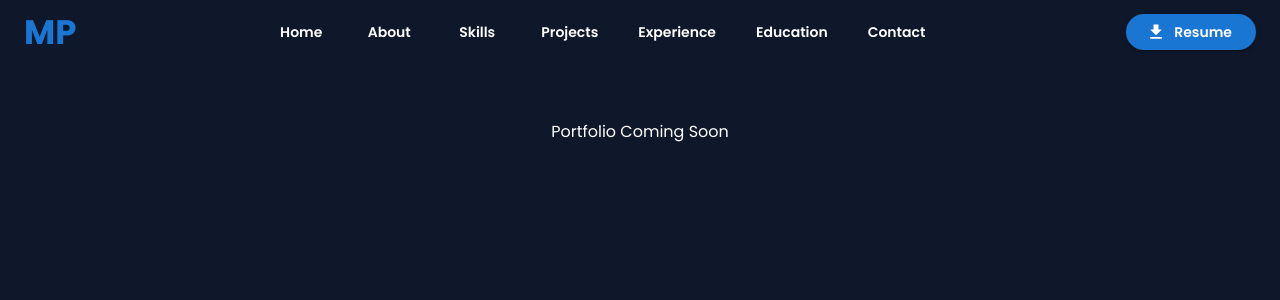
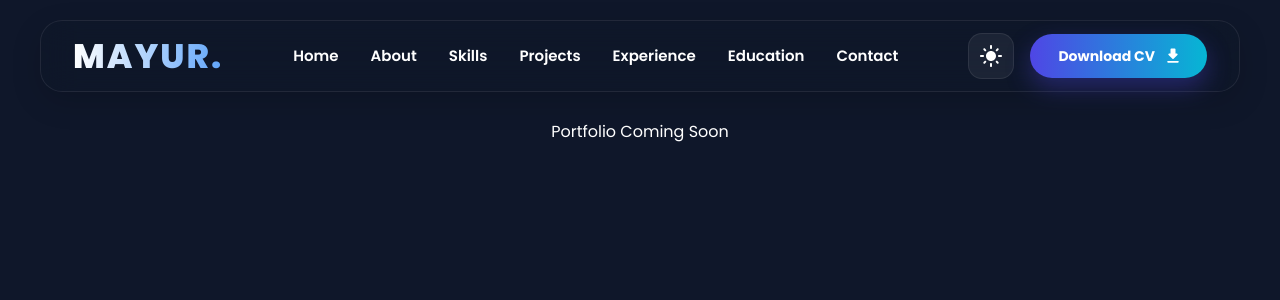
Before and after one commit to 12345-dd/portfolio, a React (Vite) app: page / in a window 1280 px wide. Shown: the top 300 px of the page. Built offline with nearby package versions, Linux system fonts and the light colour scheme.

Commit message:
Implemented proper Navbar with Mobile Drawer

```diff
--- a/src/App.jsx
+++ b/src/App.jsx
@@ -19,7 +19,7 @@ function App() {
     <ThemeProvider theme={theme}>
       <CssBaseline />
 
-      <Navbar />
+      <Navbar mode={mode} setMode={setMode}/>
 
       <Box
         sx={{
--- /dev/null
+++ b/src/components/Navbar/DesktopMenu.jsx
@@ -0,0 +1,233 @@
+import { Box, Button, IconButton, Typography } from "@mui/material";
+
+import MenuIcon from "@mui/icons-material/Menu";
+import DownloadRoundedIcon from "@mui/icons-material/DownloadRounded";
+import DarkModeRoundedIcon from "@mui/icons-material/DarkModeRounded";
+import LightModeRoundedIcon from "@mui/icons-material/LightModeRounded";
+
+import { Link } from "react-scroll";
+
+import navLinks from "../../data/navLinks";
+import personalInfo from "../../data/personalInfo";
+
+const DesktopMenu = ({ openDrawer, mode, setMode }) => {
+  return (
+    <>
+
+      <Typography
+        variant="h4"
+        sx={{
+            fontWeight: 900,
+
+            letterSpacing: 2,
+
+            cursor: "pointer",
+
+            background: "linear-gradient(90deg,#ffffff,#60A5FA)",
+
+            WebkitBackgroundClip: "text",
+
+            WebkitTextFillColor: "transparent",
+
+            transition: ".35s",
+
+            userSelect: "none",
+
+            "&:hover": {
+              letterSpacing: 4,
+              transform: "scale(1.03)",
+            },
+        }}
+        >
+        {personalInfo.brand}
+      </Typography>
+
+      <Box
+        sx={{
+          display: {
+            xs: "none",
+            md: "flex",
+          },
+
+          alignItems: "center",
+
+          gap: 4,
+        }}
+      >
+        {navLinks.map((item) => (
+          <Link
+            key={item.id}
+            to={item.id}
+            smooth
+            spy
+            duration={500}
+            offset={-90}
+            style={{
+              cursor: "pointer",
+            }}
+          >
+            <Typography
+                sx={{
+                    fontWeight: 600,
+
+                    fontSize: "15px",
+
+                    color: "text.primary",
+
+                    position: "relative",
+
+                    transition: ".3s",
+
+                    "&::after": {
+                      content: '""',
+
+                      position: "absolute",
+
+                      left: 0,
+
+                      bottom: -8,
+
+                      width: "100%",
+
+                      height: "2px",
+
+                      borderRadius: "10px",
+
+                      background:
+                          "linear-gradient(90deg,#4F46E5,#06B6D4)",
+
+                      transform: "scaleX(0)",
+
+                      transformOrigin: "left",
+
+                      transition: ".35s",
+                    },
+
+                    "&:hover": {
+                      color: "#60A5FA",
+                    },
+
+                    "&:hover::after": {
+                      transform: "scaleX(1)",
+                    },
+                }}
+            >
+                {item.label}
+            </Typography>
+          </Link>
+        ))}
+      </Box>
+
+      <Box
+        sx={{
+          display: "flex",
+          alignItems: "center",
+          gap: 2,
+        }}
+      >
+
+        <IconButton
+          onClick={() => setMode(mode === "dark" ? "light" : "dark")}
+          sx={{
+              display: {
+                  xs: "none",
+                  md: "flex",
+              },
+
+              width: 46,
+              height: 46,
+
+              borderRadius: "14px",
+
+              bgcolor: "rgba(255,255,255,.06)",
+
+              border: "1px solid rgba(255,255,255,.08)",
+
+              transition: ".3s",
+
+              "&:hover": {
+                  bgcolor: "primary.main",
+                  transform: "rotate(180deg)",
+              },
+          }}
+        >
+          {mode === "dark"
+              ? <LightModeRoundedIcon />
+              : <DarkModeRoundedIcon />
+          }
+        </IconButton>
+
+        <Button
+            variant="contained"
+            endIcon={<DownloadRoundedIcon />}
+            sx={{
+                display: {
+                xs: "none",
+                md: "flex",
+                },
+
+                px: 3.5,
+
+                py: 1.2,
+
+                borderRadius: "50px",
+
+                fontWeight: 700,
+
+                textTransform: "none",
+
+                background:
+                "linear-gradient(90deg,#4F46E5,#06B6D4)",
+
+                boxShadow:
+                "0 10px 25px rgba(79,70,229,.35)",
+
+                transition: ".35s",
+
+                "&:hover": {
+                transform: "translateY(-3px)",
+
+                background:
+                    "linear-gradient(90deg,#4338CA,#0891B2)",
+
+                boxShadow:
+                    "0 18px 35px rgba(79,70,229,.45)",
+                },
+            }}
+            >
+            Download CV
+        </Button>
+
+        <IconButton
+            onClick={openDrawer}
+            sx={{
+                display: {
+                xs: "flex",
+                md: "none",
+                },
+
+                color: "white",
+
+                width: 44,
+
+                height: 44,
+
+                borderRadius: "12px",
+
+                border: "1px solid rgba(255,255,255,.08)",
+
+                bgcolor: "rgba(255,255,255,.05)",
+
+                "&:hover": {
+                bgcolor: "primary.main",
+                },
+            }}
+        >
+            <MenuIcon />
+        </IconButton>
+      </Box>
+    </>
+  );
+};
+
+export default DesktopMenu;
--- a/src/components/Navbar/MobileDrawer.jsx
+++ b/src/components/Navbar/MobileDrawer.jsx
@@ -7,22 +7,27 @@ import {
   List,
   ListItemButton,
   ListItemText,
+  Button,
+  ListItemIcon,
 } from "@mui/material";
 
 import CloseIcon from "@mui/icons-material/Close";
+import DownloadRoundedIcon from "@mui/icons-material/DownloadRounded";
+import DarkModeRoundedIcon from "@mui/icons-material/DarkModeRounded";
+import LightModeRoundedIcon from "@mui/icons-material/LightModeRounded";
 
 import navLinks from "../../data/navLinks";
 import personalInfo from "../../data/personalInfo";
 
-const MobileDrawer = ({ open, onClose }) => {
+const MobileDrawer = ({ open, onClose, mode, setMode }) => {
   return (
     <Drawer
       anchor="right"
       open={open}
       onClose={onClose}
-      PaperProps={{
+      slotProps={{
         sx: {
-          width: 280,
+          width: 320,
           backgroundColor: "background.paper",
           color: "text.primary",
         },
@@ -44,7 +49,7 @@ const MobileDrawer = ({ open, onClose }) => {
             fontWeight: 700,
           }}
         >
-          {personalInfo.shortName}
+          {personalInfo.brand}
         </Typography>
 
         <IconButton onClick={onClose}>
@@ -57,6 +62,7 @@ const MobileDrawer = ({ open, onClose }) => {
       <List>
         {navLinks.map((item) => (
           <ListItemButton
+            sx={{py:1.5, px: 3}}
             key={item.id}
             onClick={onClose}
           >
@@ -64,6 +70,60 @@ const MobileDrawer = ({ open, onClose }) => {
           </ListItemButton>
         ))}
       </List>
+
+      <List>
+        <ListItemButton
+          component="a"
+          href={personalInfo.resume}
+          download
+          sx={{
+            mx: 2,
+            mt: 2,
+            borderRadius: 2,
+            background: "linear-gradient(90deg,#4F46E5,#06B6D4)",
+            color: "#fff",
+
+            "&:hover": {
+              transform: "translateY(-2px)"
+            },
+          }}
+        >
+          <ListItemIcon
+            sx={{
+              color: "#fff",
+              minWidth: 36,
+            }}
+          >
+            <DownloadRoundedIcon />
+          </ListItemIcon>
+
+          <ListItemText primary="Download CV" />
+        </ListItemButton>
+      </List>
+
+      <Button
+        fullWidth
+        startIcon={
+          mode === "dark"
+            ? <LightModeRoundedIcon />
+            : <DarkModeRoundedIcon />
+        }
+        sx={{
+            variant:"outlined",
+            mx:2,
+            mt: 2,
+            width: "calc(100% - 32px)",
+            borderRadius: "2",
+            justifyContent: "flex-start",
+            textTransform: "none",
+            fontWeight: 600
+        }}
+        onClick={() =>
+            setMode(mode === "dark" ? "light" : "dark")
+        }
+      >
+        {mode === "dark" ? "Light Mode" : "Dark Mode"}
+      </Button>
     </Drawer>
   );
 };
--- a/src/components/Navbar/Navbar.jsx
+++ b/src/components/Navbar/Navbar.jsx
@@ -1,30 +1,17 @@
 import { useEffect, useState } from "react";
+import { AppBar, Box, Container, Toolbar } from "@mui/material";
 import { motion } from "framer-motion";
 
-import {
-  AppBar,
-  Toolbar,
-  Typography,
-  Button,
-  Box,
-  IconButton,
-} from "@mui/material";
-
+import DesktopMenu from "./DesktopMenu";
 import MobileDrawer from "./MobileDrawer";
 
-import MenuIcon from "@mui/icons-material/Menu";
-import DownloadIcon from "@mui/icons-material/Download";
-
-import navLinks from "../../data/navLinks";
-import personalInfo from "../../data/personalInfo";
-
-const Navbar = () => {
-  const [isScrolled, setIsScrolled] = useState(false);
-  const [drawerOpen, setDrawerOpen] = useState(false)
+const Navbar = ({ mode, setMode}) => {
+  const [scrolled, setScrolled] = useState(false);
+  const [drawerOpen, setDrawerOpen] = useState(false);
 
   useEffect(() => {
     const handleScroll = () => {
-      setIsScrolled(window.scrollY > 40);
+      setScrolled(window.scrollY > 40);
     };
 
     window.addEventListener("scroll", handleScroll);
@@ -33,123 +20,85 @@ const Navbar = () => {
   }, []);
 
   return (
-    <motion.div
-      initial={{ y: -80 }}
-      animate={{ y: 0 }}
-      transition={{ duration: 0.6 }}
-    >
+    <>
       <AppBar
         position="fixed"
         elevation={0}
         sx={{
-          background: isScrolled
-            ? "rgba(15,23,42,.75)"
-            : "transparent",
-
-          backdropFilter: isScrolled ? "blur(16px)" : "none",
-
-          transition: "all .4s ease",
-
-          boxShadow: isScrolled
-            ? "0 10px 30px rgba(0,0,0,.25)"
-            : "none",
+          background: "transparent",
+          boxShadow: "none",
+          transition: "0.4s",
         }}
       >
-        <Toolbar
-          sx={{
-            maxWidth: "1400px",
-            width: "100%",
-            mx: "auto",
-            minHeight: "80px",
-            display: "flex",
-            justifyContent: "space-between",
-          }}
-        >
-
-          <Typography
-            variant="h4"
-            sx={{
-              fontWeight: 700,
-              color: "primary.main",
-              cursor: "pointer",
+        <Container maxWidth="xl">
+          <motion.div
+            initial={{ y: -80, opacity: 0 }}
+            animate={{ y: 0, opacity: 1 }}
+            transition={{
+              duration: 0.6,
             }}
           >
-            {personalInfo.shortName}
-          </Typography>
+            <Toolbar
+            disableGutters
+            sx={{
+                justifyContent: "center",
+                pt: 2.5,
+                px: 2,
+            }}
+            >
+                <Box
+                    sx={{
+                    width: "100%",
+                    maxWidth: "1250px",
 
-          <Box
-            sx={{
-              display: {
-                xs: "none",
-                md: "flex",
-              },
-              gap: 3,
-            }}
-          >
-            {navLinks.map((item) => (
-              <Button
-                key={item.id}
-                sx={{
-                  color: "white",
-                  fontWeight: 600,
+                    px: {
+                        xs: 2,
+                        md: 4,
+                    },
 
-                  "&:hover": {
-                    color: "primary.main",
-                    background: "transparent",
-                  },
-                }}
-              >
-                {item.label}
-              </Button>
-            ))}
-          </Box>
+                    py: 1.5,
 
-          <Box
-            sx={{
-              display: "flex",
-              alignItems: "center",
-              gap: 2,
-            }}
-          >
-            <Button
-              variant="contained"
-              startIcon={<DownloadIcon />}
-              sx={{
-                display: {
-                  xs: "none",
-                  md: "flex",
-                },
+                    display: "flex",
+                    alignItems: "center",
+                    justifyContent: "space-between",
 
-                borderRadius: "30px",
+                    borderRadius: "22px",
 
-                px: 3,
-              }}
-            >
-              Resume
-            </Button>
+                    background: scrolled
+                        ? "rgba(15,23,42,0.75)"
+                        : "rgba(15,23,42,0.35)",
 
-            <IconButton
-              onClick={() => setDrawerOpen(true)}
-              sx={{
-                display: {
-                  xs: "flex",
-                  md: "none",
-                },
+                    backdropFilter: "blur(18px)",
 
-                color: "text.primary",
-              }}
-            >
-              <MenuIcon />
-            </IconButton>
-          </Box>
-        </Toolbar>
+                    WebkitBackdropFilter: "blur(18px)",
+
+                    border: "1px solid rgba(255,255,255,0.08)",
+
+                    boxShadow: scrolled
+                        ? "0 15px 45px rgba(0,0,0,.35)"
+                        : "0 10px 30px rgba(0,0,0,.15)",
+
+                    transition: "all .35s ease",
+                    }}
+                >
+                  <DesktopMenu
+                    mode={mode}
+                    setMode={setMode}
+                    openDrawer={() => setDrawerOpen(true)}
+                  />
+                </Box>
+            </Toolbar>
+          </motion.div>
+        </Container>
       </AppBar>
 
       <MobileDrawer
+        mode={mode}
+        setMode={setMode}
         open={drawerOpen}
         onClose={() => setDrawerOpen(false)}
       />
-    </motion.div>
+    </>
   );
 };
 
--- a/src/data/personalInfo.js
+++ b/src/data/personalInfo.js
@@ -1,5 +1,7 @@
 const personalInfo = {
   shortName: "MP",
+
+  brand: "MAYUR.",
 
   name: "Mayur Patil",
 
--- a/src/data/socialLinks.js
+++ b/src/data/socialLinks.js
@@ -1,7 +1,7 @@
 const socialLinks = {
-  github: "https://github.com/yourusername",
-  linkedin: "https://linkedin.com/in/yourusername",
-  email: "mailto:your@email.com",
+  github: "https://github.com/12345-dd",
+  linkedin: "https://www.linkedin.com/in/mayur-patil-55458b24a",
+  email: "mailto:mayurpatil98607@gmail.com",
 };
 
 export default socialLinks;
```
